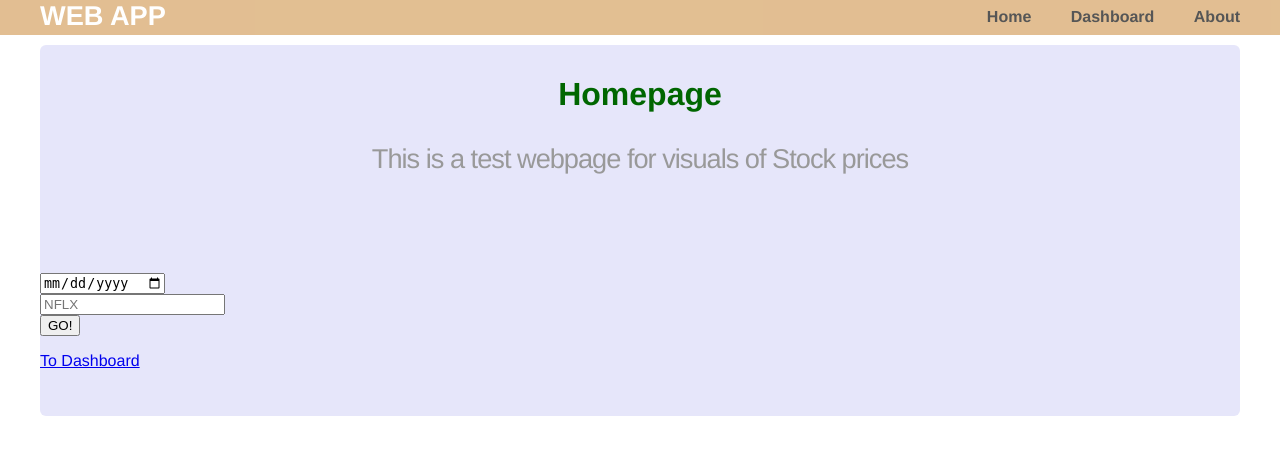
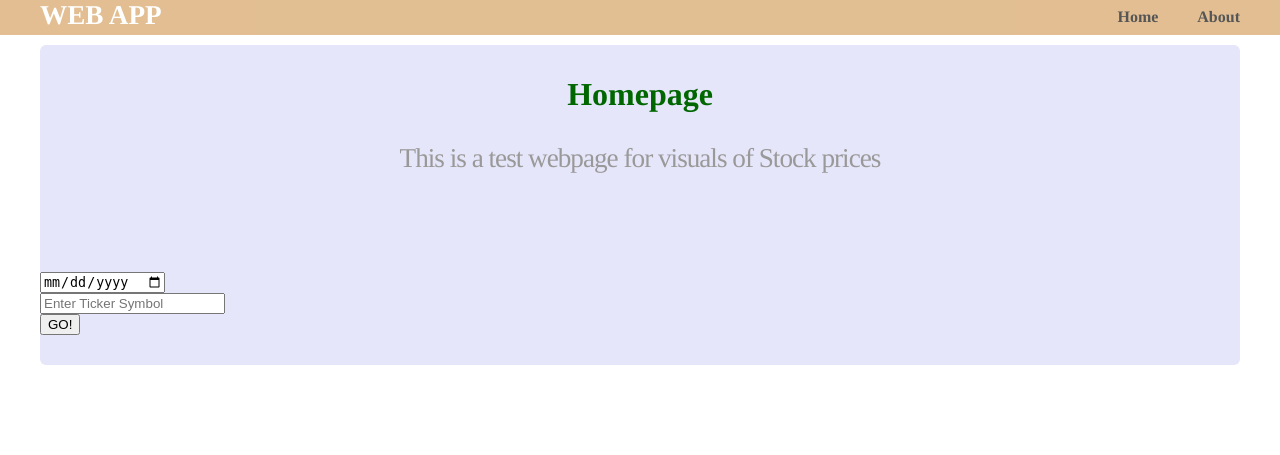
Before and after one commit to banluong/stock-prediction-rnn-web-app, a Flask app: page / in a window 1280 px wide. Shown: the top 455 px of the page. Run offline with Flask 2, Linux system fonts and the light colour scheme.

Commit message:
changes to dashboard and times new roman css

```diff
--- a/app.py
+++ b/app.py
@@ -1,4 +1,5 @@
 from flask import Flask, render_template, request
+from flask import redirect, url_for
 import matplotlib.pyplot as plt
 import yfinance as yf
 import pandas as pd
@@ -10,16 +11,20 @@ from get_graph import candle_stick
 
 app = Flask(__name__)
 
+@app.route('/dashboard/')
+def dashboard(name=None):
+    #chart = candle_stick(search, start)
+    return render_template("dashboard.html", name=name)
 
-@app.route('/', methods=["POST", "GET"])
+@app.route('/', methods=["GET", "POST"])
 def home(name=None):
     try:
         if request.method == 'POST':
             search = request.form['search']
-            start = request.form['start']
-            result = candle_stick(search,start)
+            #start = request.form['start']
+            result = candle_stick(search,datetime.date.today())
             if result == True:
-                return render_template("dashboard.html", name=name, plot=result)
+                return redirect(url_for("/dashboard/"))
             else:
                 return render_template('home.html', sign='notfound')
         else:
@@ -37,10 +42,7 @@ def about(name=None):
 #today = datetime.date.today()
 
 
-@app.route('/dashboard/')
-def dashboard(name=None):
-    chart = candle_stick(ticker_symbol, today)
-    return render_template("dashboard.html", name=name, plot=chart)
+
 
 
 def full_plot(y_inv, ytest_inv, ypred_inv):
--- a/static/css/main.css
+++ b/static/css/main.css
@@ -1,7 +1,7 @@
 body {
   margin: 0;
   padding: 0;
-  font-family: "Helvetica Neue", Helvetica, Arial, sans-serif;
+  font-family: "Times New Roman-CondensedBold", Times, serif;
   color: #060;
 }
 
--- a/templates/home.html
+++ b/templates/home.html
@@ -3,17 +3,14 @@
 <div class="home">
     <h1 align="center">Homepage</h1>
     <h3 align="center">This is a test webpage for visuals of Stock prices</h3>
-      <form style="padding-top: 70px" action="/dashboard/" method="post">
+      <form style="padding-top: 70px" action="{{ url_for('dashboard') }}" method="post">
         <div class="form-row justify-content-center"><div class="col-7">
             <input class="form-control" type="date" placeholder="example:365 " name="start" id="search0">
           </div><div class="col-7">
-            <input class="form-control" type="search" placeholder="NFLX " name="search" id="search1">
+            <input class="form-control" type="search" placeholder="Enter Ticker Symbol " name="search" id="search1">
           </div>
           <div class="col-1">
-            <button class="btn btn-outline-success" href="/dashboard/" type="submit">GO!</button>
-          </div>
-          <div class="">
-             <p><a href="/dashboard/">To Dashboard</a></p>
+            <button class="btn btn-outline-success" href="{{ url_for('dashboard') }}" type="submit">GO!</button>
           </div>
         </div>
   </form>
--- a/templates/layout.html
+++ b/templates/layout.html
@@ -11,7 +11,6 @@
         <strong><nav>
           <ul class="menu">
             <li><a href="{{ url_for('home') }}">Home</a></li>
-            <li><a href="{{ url_for('dashboard') }}">Dashboard</a></li>
             <li><a href="{{ url_for('about') }}">About</a></li>
           </ul>
         </nav></strong>
```
